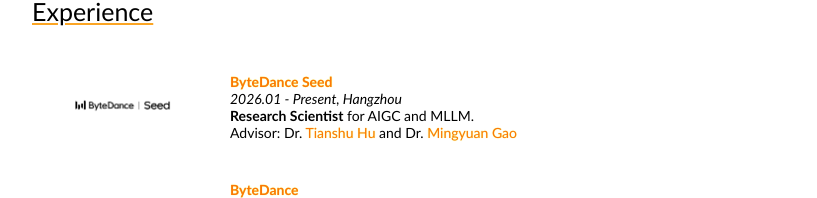
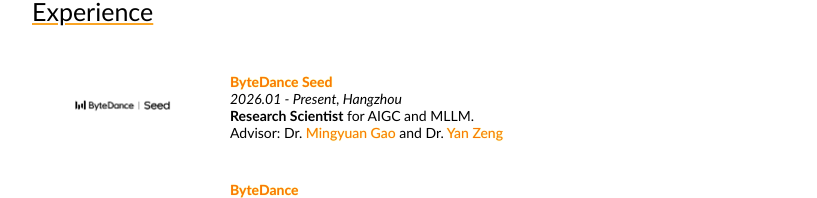
Before and after one commit to Kebii/Kebii.github.io, a plain HTML site: page index.html in a window 1280 px wide. Shown: the part 2977-3175 px from the top of the page, without its empty margins (208-1025 px from the left). Drawn offline with Linux system fonts and the light colour scheme; a script that the page names is missing.

Commit message:
modified:   index.html

```diff
--- a/index.html
+++ b/index.html
@@ -596,7 +596,7 @@
                   <br> <em>2026.01 - Present, Hangzhou</em><br>
                   <strong>Research Scientist</strong> for AIGC and MLLM.
                   <br> Advisor: Dr. <a href="https://scholar.google.com/citations?user=BIixVT0AAAAJ&hl=en"
-                    target="_blank">Tianshu Hu</a> and Dr. <a href="" target="_blank">Mingyuan Gao</a>
+                    target="_blank">Mingyuan Gao</a> and Dr. <a href="" target="_blank">Yan Zeng</a>
                 </td>
               </tr>
 
```
